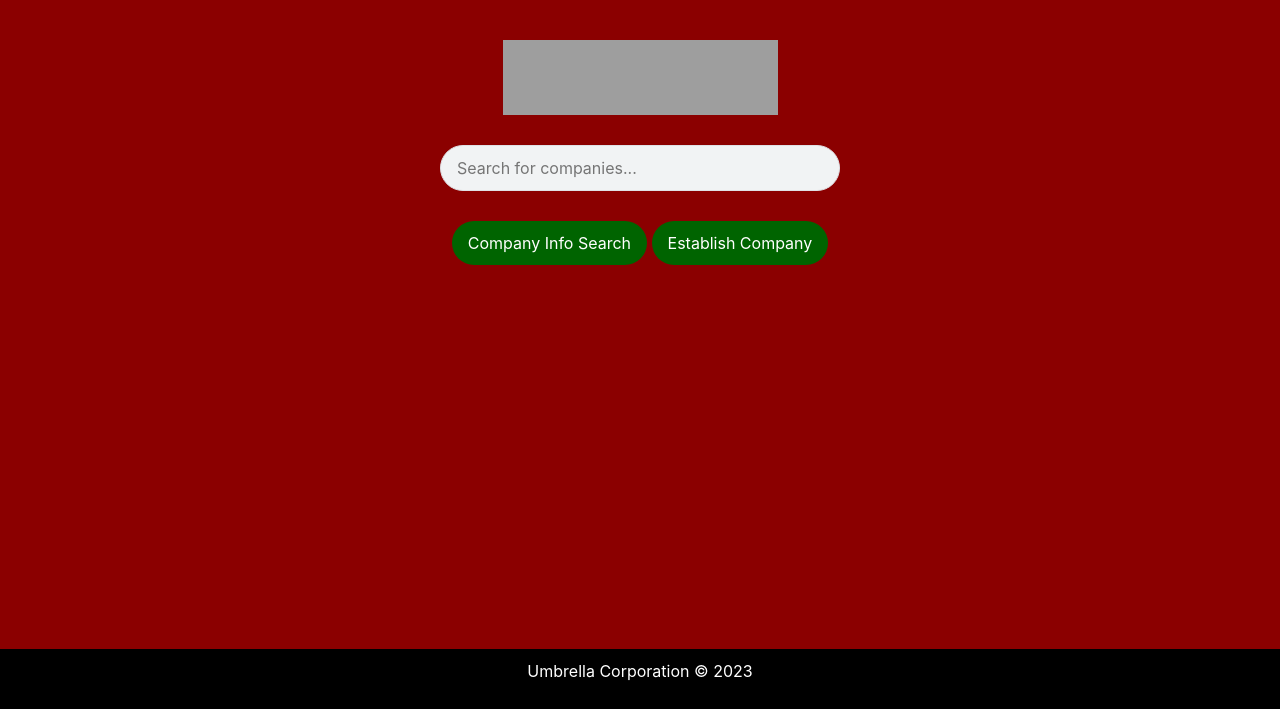
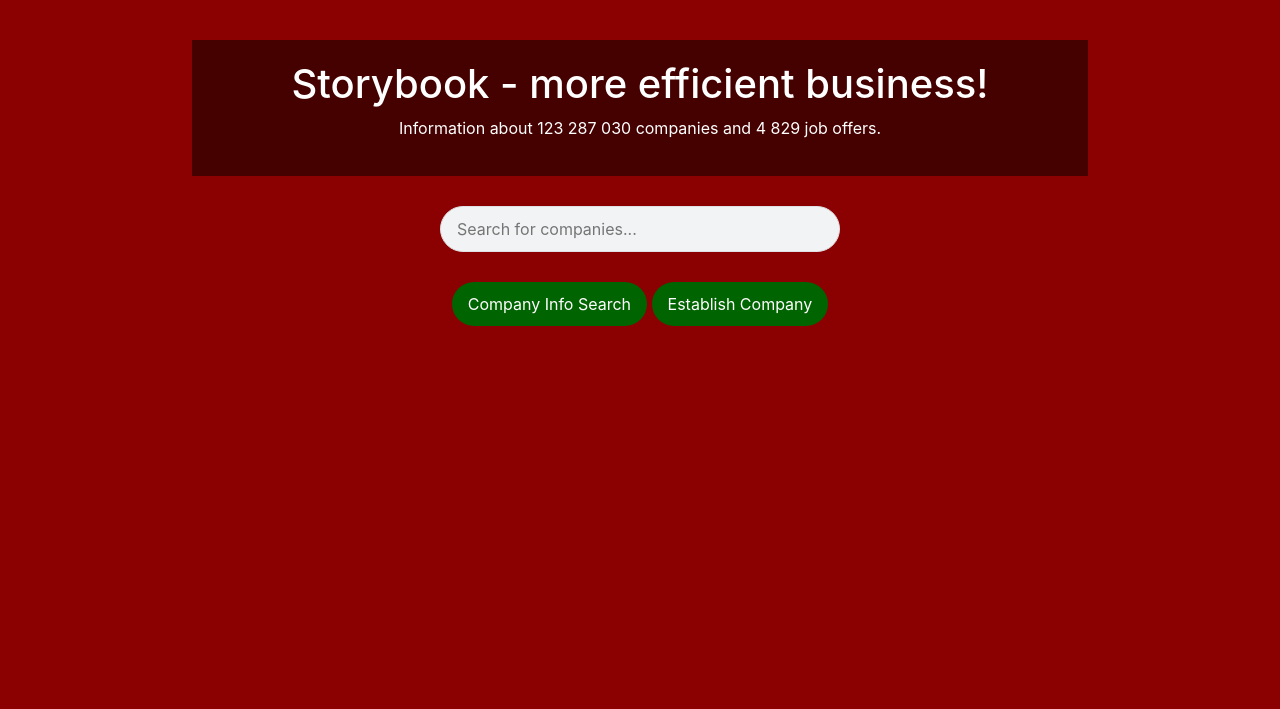
Before and after one commit to SLanberg/PyBiz-Business-Entity-Management, a Django app: page / in a window 1280 px wide. Shown: the part 91-800 px from the top of the page. Run offline with Django 4.2, Linux system fonts and the light colour scheme; some libraries are stand-ins or nearby versions; grey boxes are pictures that could not be loaded.

Commit message:
Remove footer, prepare for the addition of the other parts

```diff
--- a/main/pages/views.py
+++ b/main/pages/views.py
@@ -2,6 +2,8 @@ from django.shortcuts import render
 from django.views.generic.edit import CreateView
 from .models import LimitedLiabilityCompany
 from .forms import LimitedLiabilityCompanyForm
+
+from django.db.models import Q
 
 def home(request):
     return render(request, 'home.html')
@@ -16,13 +18,33 @@ class CompanyCreateView(CreateView):
 def company_list(request):
     search_query = request.GET.get('q', '')  # Get the search query from the URL
 
-    # Implement your search logic here using the search_query
-    # For example, you can filter the Company model based on the search_query
-    companies = LimitedLiabilityCompany.objects.filter(name__icontains=search_query)
+    if not search_query:
+        # If the query is empty, set a message to be displayed in the template
+        empty_query_message = "Please enter data to search."
+        companies = []
+    else:
+        # Split the search query into words to search across multiple fields
+        search_terms = search_query.split()
+
+        # Create a Q object for searching across multiple fields
+        search_filter = Q()
+
+        for term in search_terms:
+            # Search company name or registration code
+            search_filter |= Q(name__icontains=term) | Q(registration_code__icontains=term)
+
+            # Search shareholder name or shareholder code
+            # search_filter |= Q(shareholders__name__icontains=term) | Q(shareholders__code__icontains=term)
+
+        # Use the Q object to filter the LimitedLiabilityCompany model
+        companies = LimitedLiabilityCompany.objects.filter(search_filter).distinct()
+
+        empty_query_message = None
 
     context = {
         'search_query': search_query,
         'companies': companies,
+        'empty_query_message': empty_query_message,
     }
 
     return render(request, 'pages/company_list.html', context)
--- a/main/static/css/company_list.css
+++ b/main/static/css/company_list.css
@@ -19,3 +19,7 @@
     font-size: 14px;
     color: #545454;
 }
+
+#search-section {
+    margin: 30px;
+}
--- a/main/static/css/establish-company.css
+++ b/main/static/css/establish-company.css
@@ -1,6 +1,6 @@
 form {
     max-width: 400px;
-    margin: 100px auto;
+    margin: 50px auto;
     padding: 20px;
     background: #fff;
     box-shadow: 1px 1px 5px rgba(0, 0, 0, 0.1);
--- a/main/static/css/footer.css
+++ /dev/null
@@ -1,16 +0,0 @@
-/* Footer styling */
-.footer {
-    position: fixed;
-    bottom: 0;
-    left: 0;
-    width: 100%;
-    background-color: black;
-    color: white;
-    padding: 10px 0;
-    text-align: center;
-}
-
-.footer-content {
-    max-width: 960px;
-    margin: 0 auto;
-}
--- a/main/static/css/main.css
+++ b/main/static/css/main.css
@@ -33,3 +33,14 @@
     font-size: 16px;
     cursor: pointer;
 }
+
+#quote-section {
+    background-color: rgba(0, 0, 0, 0.5); /* 0.5 represents 50% transparency */
+    padding: 20px;
+    margin-left: 15%;
+    margin-right: 15%;
+}
+
+#slogan {
+    color: white;
+}
--- a/main/static/js/main.js
+++ b/main/static/js/main.js
@@ -1,11 +1,16 @@
+// search.js
 function searchCompanies() {
     // Get the search input value
     var searchInput = document.getElementById("search-input").value;
 
-    // Construct the URL with the search query
-    var searchQuery = encodeURIComponent(searchInput);
-    var url = "company_list?q=" + searchQuery;
+    if (searchInput.trim() === "") {
 
-    // Redirect to the search results page
-    window.location.href = url;
+    } else {
+        // Construct the URL with the search query
+        var searchQuery = encodeURIComponent(searchInput);
+        var url = "company_list?q=" + searchQuery;
+
+        // Redirect to the search results page
+        window.location.href = url;
+    }
 }
--- a/main/templates/base_templates/base.html
+++ b/main/templates/base_templates/base.html
@@ -24,11 +24,11 @@
         {% endblock %}
     </div>
 
-    <footer>
-        {% include 'base_templates/footer.html' %}
-    </footer>
 
     <script src="{% static 'js/main.js' %}"></script>
     <script src="{% block extra_js %}{% endblock %}"></script>
 </body>
+
+
+
 </html>
--- a/main/templates/home.html
+++ b/main/templates/home.html
@@ -5,9 +5,15 @@
 {% block content %}
     <div id="search-container">
         <div>
-            <div class="navbar-logo">
+            <!-- <div class="navbar-logo">
                 <img id="navbar-logo" src="{% static 'media/umbrella.png' %}" alt="Your Logo">
+            </div> -->
+
+            <div id="quote-section">
+                <h1 id="slogan">Storybook - more efficient business!</h1>
+                <p id="slogan">Information about 123 287 030 companies and 4 829 job offers.</p>
             </div>
+
             <input type="text" id="search-input" name="q" placeholder="Search for companies...">
         </div>
 
```
Also changed, not shown: main/pages/forms.py (+10 -0 lines), main/templates/pages/company_list.html (+6 -5 lines), main/static/media/Image.jpg (added).
